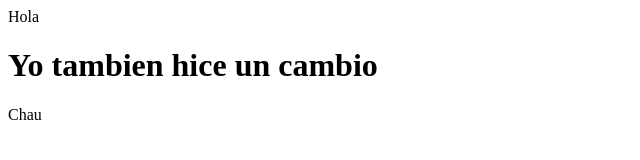
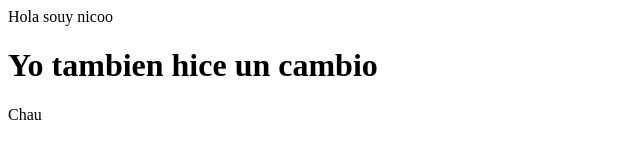
Before and after one commit to nicomanzanel/proyecto, a plain HTML site: page page1.html in a window 1280 px wide. Shown: the full height of the page, 0-640 px from the left. Drawn offline with Linux system fonts and the light colour scheme.

Commit message:
agregando

```diff
--- a/page1.html
+++ b/page1.html
@@ -3,7 +3,7 @@
         <title>Probando El conflicto</title>
     </head>
     <body>
-        <p>Hola</p>
+        <p>Hola souy nicoo</p>
 
         <h1>Yo tambien hice un cambio</h1>
         <p>Chau</p>
```
